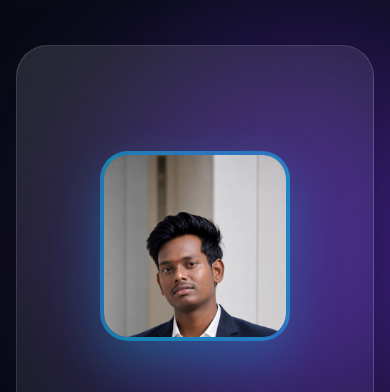
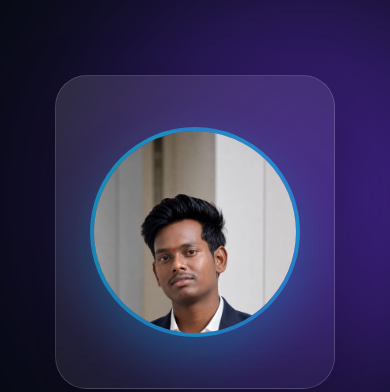
Before and after one commit to gundps2212-ops/my-portfolio, a website: page index.html in a window 390 px wide. Shown: the part 708-1100 px from the top of the page. Drawn offline with Linux system fonts and the light colour scheme.

Commit message:
Add files via upload

```diff
--- a/style.css
+++ b/style.css
@@ -1002,6 +1002,45 @@ textarea {
   box-shadow: 0 20px 50px rgba(0, 212, 255, 0.25);
 }
 
+/* =========================
+   Profile Photo Responsive Fix
+========================= */
+
+.hero-image {
+  display: flex;
+  justify-content: center;
+  align-items: center;
+}
+
+.image-card {
+  width: min(380px, 90vw);
+  min-height: 430px;
+  padding: 35px;
+  display: flex;
+  align-items: center;
+  justify-content: center;
+}
+
+.profile-placeholder {
+  width: 280px;
+  height: 280px;
+  border-radius: 50%;
+  overflow: hidden;
+
+  display: flex;
+  align-items: center;
+  justify-content: center;
+
+  background: linear-gradient(
+    135deg,
+    rgba(0, 212, 255, 0.25),
+    rgba(124, 60, 255, 0.25)
+  );
+
+  border: 4px solid rgba(0, 212, 255, 0.45);
+  box-shadow: 0 20px 50px rgba(0, 212, 255, 0.25);
+}
+
 .profile-placeholder img {
   width: 100%;
   height: 100%;
@@ -1009,14 +1048,43 @@ textarea {
   object-position: center top;
   display: block;
 }
-@media (max-width: 700px) {
+
+/* Tablet */
+@media (max-width: 768px) {
+  .image-card {
+    width: 320px;
+    min-height: 360px;
+    padding: 25px;
+    margin-top: 30px;
+  }
+
   .profile-placeholder {
-    width: 350px;
-    height: px;
+    width: 240px;
+    height: 240px;
   }
 }
 
-@media (max-width: 400px) {
+/* Mobile */
+@media (max-width: 480px) {
+  .image-card {
+    width: 280px;
+    min-height: 310px;
+    padding: 20px;
+  }
+
+  .profile-placeholder {
+    width: 210px;
+    height: 210px;
+  }
+}
+
+/* Small Mobile */
+@media (max-width: 360px) {
+  .image-card {
+    width: 250px;
+    min-height: 280px;
+  }
+
   .profile-placeholder {
     width: 190px;
     height: 190px;
```
